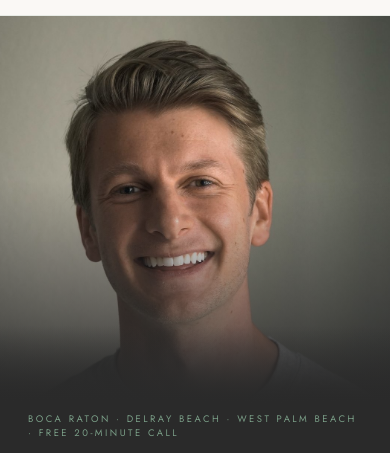
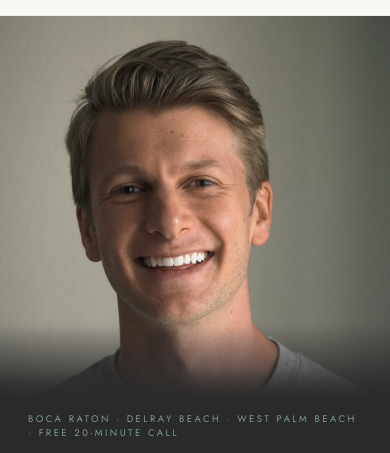
Before and after one commit to josiahthurlow/josiahthurlow-site, a plain HTML site: page index.html in a window 390 px wide. Shown: the part 56-509 px from the top of the page. Drawn offline with nearby package versions, Linux system fonts and the light colour scheme.

Commit message:
Add files via upload

```diff
--- a/index.html
+++ b/index.html
@@ -1312,7 +1312,7 @@ footer {
   .hero-photo-placeholder img { object-position: center 30% !important; }
   /* Desktop bleeds the dark column in from the left; on mobile the dark block
      is underneath, so the fade goes down instead. */
-  .hero-right::after { background: linear-gradient(to bottom, transparent 42%, rgba(42,42,42,0.55) 76%, #2A2A2A 100%); }
+  .hero-right::after { background: linear-gradient(to bottom, transparent 78%, rgba(42,42,42,0.28) 91%, #2A2A2A 100%); }
   .hero-right { margin-bottom: -78px; }
   .hero-left { position: relative; z-index: 3; background: linear-gradient(to bottom, rgba(42,42,42,0) 0, #2A2A2A 78px); }
   /* extra bottom padding so the button never sits under the sticky bar */
```
